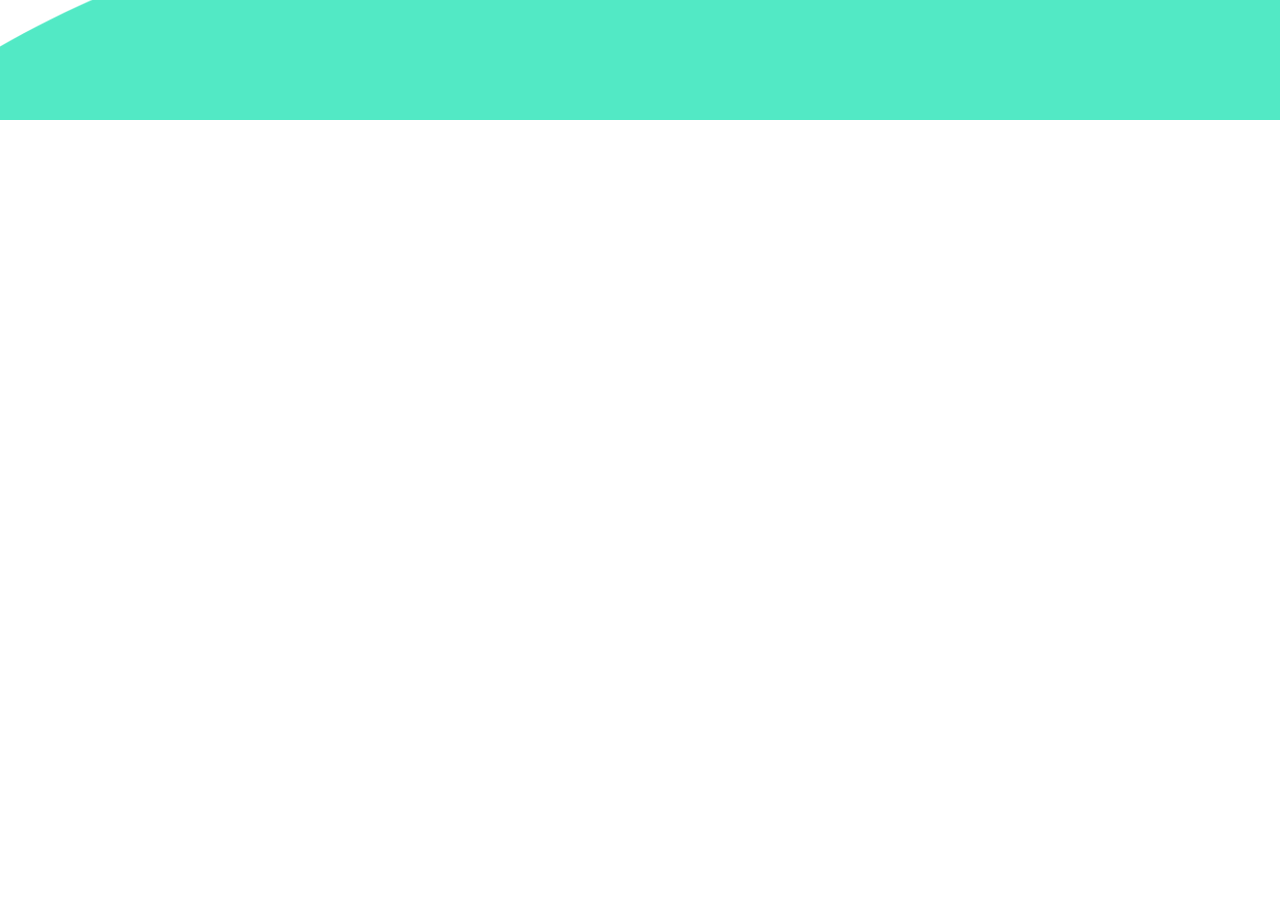
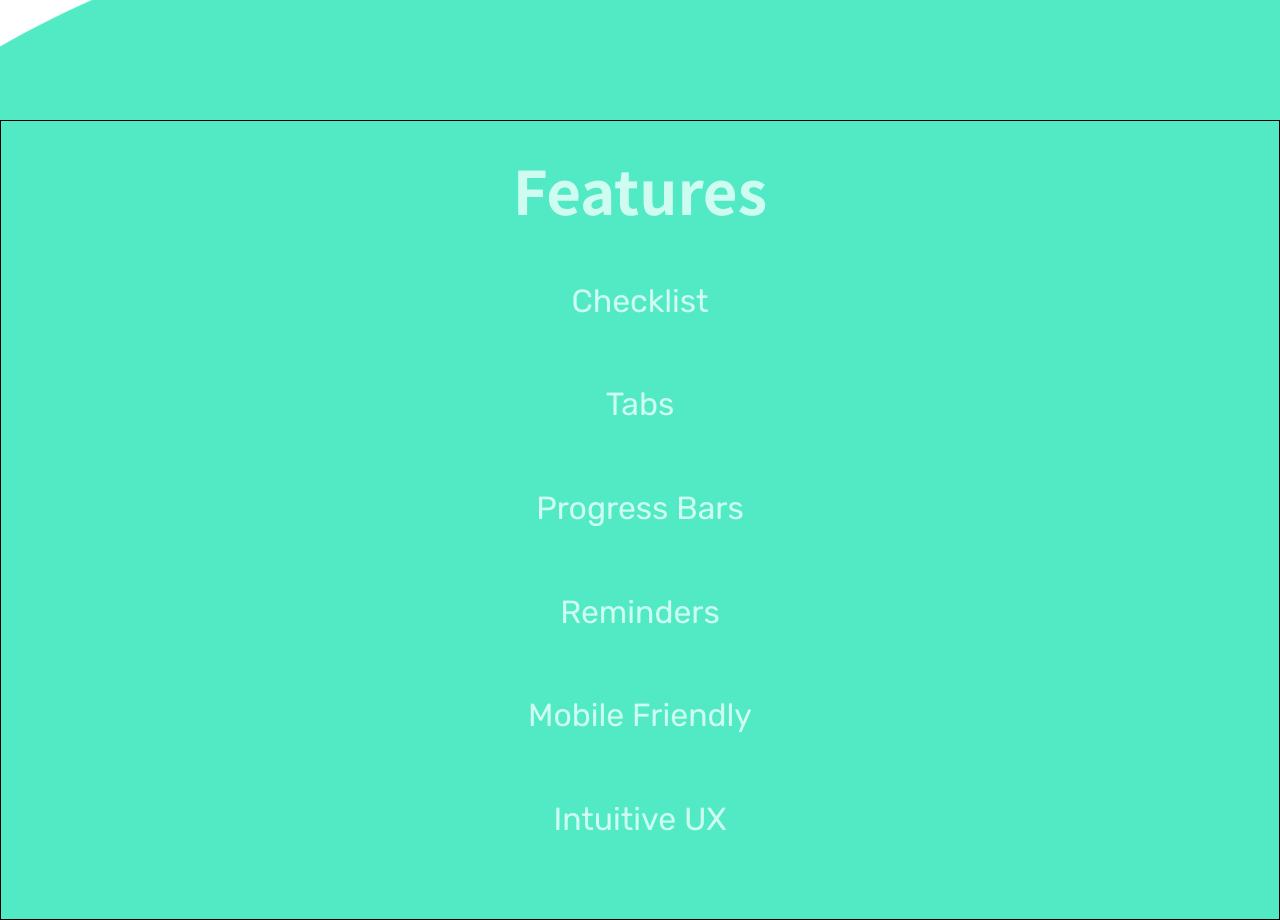
Before and after one commit to kadamidev/skiller-nextjs, a Next.js app: page / in a window 1280 px wide. Shown: the part 680-1600 px from the top of the page. Before the commit the page ends 800 px from the top, so only its background shows below. Built offline with nearby package versions, Linux system fonts and the light colour scheme; a web font is replaced by a local one.

Commit message:
features page partially complete

```diff
--- a/pages/index.jsx
+++ b/pages/index.jsx
@@ -53,6 +53,28 @@ export default function Home() {
         }
       </section>
 
+      <section className={styles.featuresSection}>
+        <div className={styles.container}>
+
+        <h1 className={styles.heading}>Features</h1>
+
+        <ul className={styles.featuresList}>
+          <li>Checklist</li>
+          <li>Tabs</li>
+          <li>Progress Bars</li>
+          <li>Reminders</li>
+          <li>Mobile Friendly</li>
+          <li>Intuitive UX</li>
+        </ul>
+
+
+
+
+
+
+        </div>
+      </section>
+
 
 
 
--- a/styles/Home.module.scss
+++ b/styles/Home.module.scss
@@ -1,3 +1,5 @@
+@import url('https://fonts.googleapis.com/css2?family=Noto+Sans+TC:wght@700&display=swap');
+//font-family: 'Noto Sans TC', sans-serif;
 
 // .container {
 //     width: 80vw;
@@ -127,3 +129,45 @@
 
 
 }
+
+
+.featuresSection {
+    div.container {
+        background: var(--primary-color);
+        height: 100vh;
+        width: 100vw;
+        border: 1px solid black;
+    }
+
+    h1 {
+        font-family: 'Noto Sans TC', sans-serif;
+        color: var(--lightest-aqua);
+        font-size: 7.5vh;
+        font-weight: bold;
+        text-align: center;
+        padding: 0;
+        margin-top: 3vh;
+    }
+
+    ul {
+        // border: 1px solid orange;
+        display: flex;
+        flex-direction: column;
+        justify-content: space-between;
+        height: calc(100vh - 30.5vh);
+        align-items: center;
+        list-style: none;
+        margin: 0;
+        padding: 0;
+        color: var(--lightest-aqua);
+        font-size: 4vh;
+        // margin-bottom: 5%;
+
+        li {
+            margin: 0;
+            padding: 0;
+        }
+    }
+
+
+}
--- a/styles/globals.css
+++ b/styles/globals.css
@@ -1,4 +1,9 @@
 @import url('https://fonts.googleapis.com/css2?family=Rubik:wght@400;700&display=swap');
+
+:root {
+  --primary-color: #52E9C5;
+  --lightest-aqua: #CFFCF1;
+}
 
 html,
 body {
```
